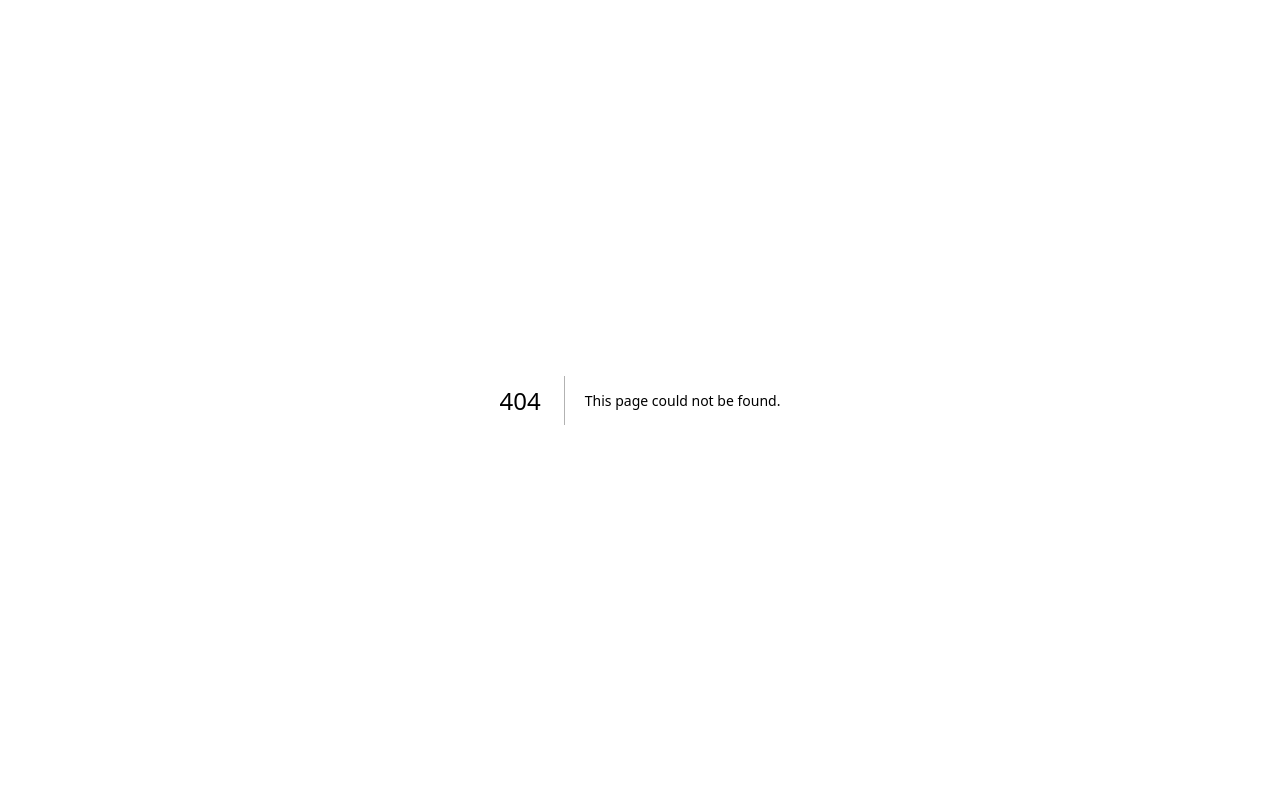
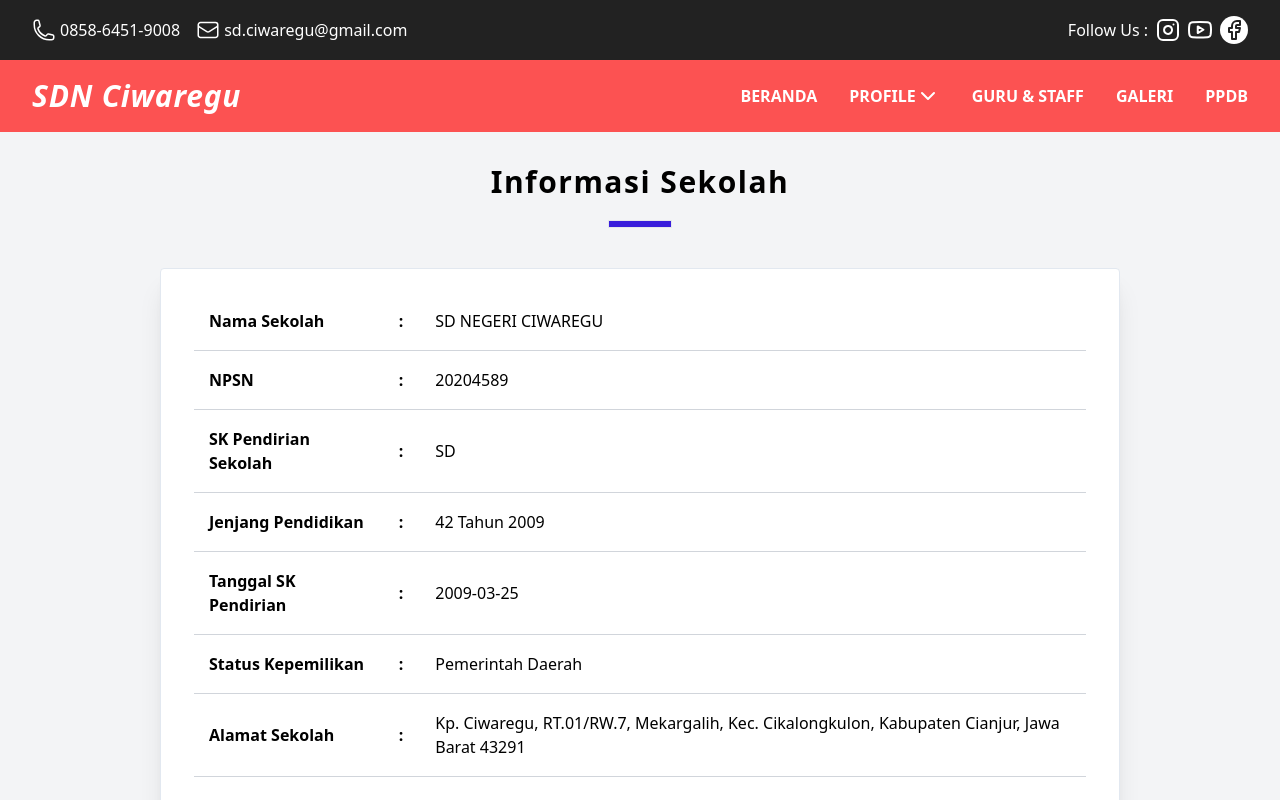
Before and after one commit to azarnuzy/sd-ciwaregu-1-fe, a Next.js app: page /profile/informasi-sekolah in a window 1280 px wide. Before the commit this address had no page. Shown: the top 800 px of the page. Built offline with nearby package versions, Linux system fonts and the light colour scheme.

Commit message:
add informasi sekolah page

```diff
--- /dev/null
+++ b/src/pages/profile/informasi-sekolah.jsx
@@ -0,0 +1,53 @@
+import MainLayout from '@/layouts/MainLayout'
+import React from 'react'
+
+const data = [
+  { label: 'Nama Sekolah', value: 'SD NEGERI CIWAREGU' },
+  { label: 'NPSN', value: '20204589' },
+  { label: 'SK Pendirian Sekolah', value: 'SD' },
+  { label: 'Jenjang Pendidikan', value: '42 Tahun 2009' },
+  { label: 'Tanggal SK Pendirian', value: '2009-03-25' },
+  { label: 'Status Kepemilikan', value: 'Pemerintah Daerah' },
+  {
+    label: 'Alamat Sekolah',
+    value:
+      'Kp. Ciwaregu, RT.01/RW.7, Mekargalih, Kec. Cikalongkulon, Kabupaten Cianjur, Jawa Barat 43291',
+  },
+  { label: 'Nomor Telepon', value: '085864519008' },
+  { label: 'Email', value: 'sd.ciwaregu@gmail.com' },
+]
+
+function InformasiSekolah() {
+  return (
+    <MainLayout>
+      <div className='flex justify-center items-center flex-col'>
+        <h2 className='my-8 max-w-lg font-bold text-center text-3xl mb-5 tracking-wider'>
+          Informasi Sekolah
+        </h2>
+        <div className='border border-solid bg-origin-blue h-2 w-16 flex justify-center mb-10'></div>
+        <div className='shadow-xl border-[1px]  border-solid border-slate-200 rounded p-8 mx-16 bg-white mb-10'>
+          <table className='w-full border-collapse'>
+            <tbody>
+              {data.map((row, index) => (
+                <React.Fragment key={index}>
+                  <tr>
+                    <td className='px-4 py-2 font-bold'>{row.label}</td>
+                    <td className='px-4 py-2 font-bold'>:</td>
+                    <td className='px-4 py-2'>{row.value}</td>
+                  </tr>
+                  <tr>
+                    <td colSpan='3'>
+                      <hr className='border-gray-300 my-2' />
+                    </td>
+                  </tr>
+                </React.Fragment>
+              ))}
+            </tbody>
+          </table>
+        </div>
+      </div>
+    </MainLayout>
+  )
+}
+
+export default InformasiSekolah
```
